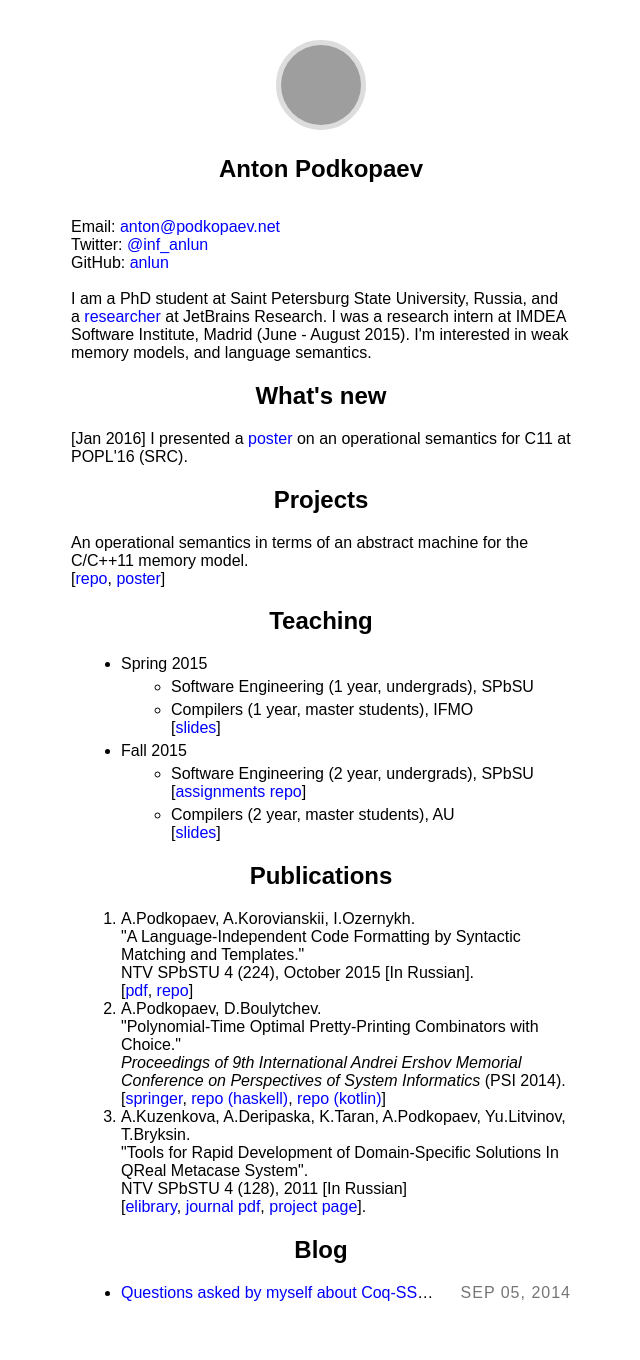
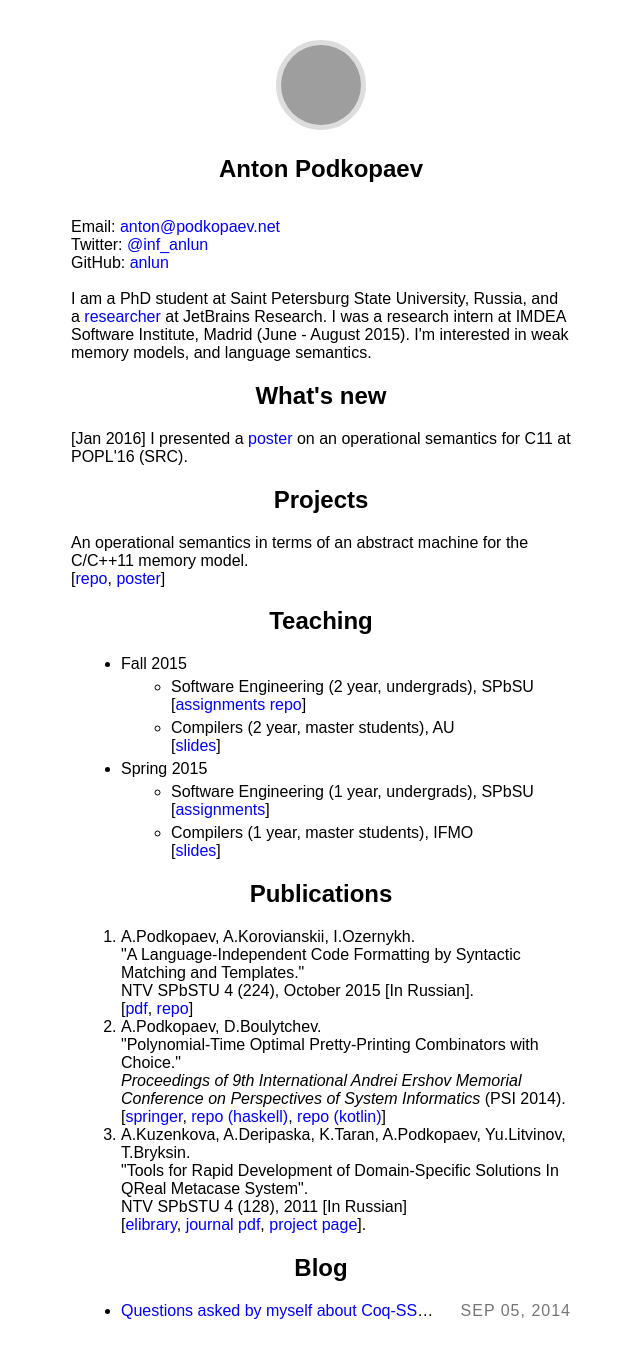
Before and after one commit to anlun/anlun.github.io, a Jekyll site: the page built from index.html, in a window 1280 px wide. Shown: the whole page, without its empty margins (319-959 px from the left). Built offline with Jekyll 4.4.1, drawn with Linux system fonts in a browser that asks for light colours; some web fonts are replaced; grey boxes are pictures that could not be loaded.

Commit message:
Working.

```diff
--- a/_includes/header.html
+++ b/_includes/header.html
@@ -2,7 +2,7 @@
 
 	{% if page.url == '/index.html' or page.url == '/' %}
 		{% assign link = '/' %}
-		{% assign prompt = 'About Anton' %}
+		{% assign prompt = 'Anton' %}
 	{% else %}
 		{% assign link = '/' %}
 		{% assign prompt = 'Back to Home' %}
--- a/index.html
+++ b/index.html
@@ -55,15 +55,6 @@ I'm interested in weak memory models, and language semantics.
 <section>
   <center><h1> Teaching </h1></center>
   <ul>
-    <li> Spring 2015
-      <ul>
-        <li> Software Engineering (1 year, undergrads), SPbSU </li>
-        <li> Compilers (1 year, master students), IFMO
-          <br />
-             [<a href="https://drive.google.com/open?id=0B3UPtzTx9FB1fmtncDZodzFnRkJRNlRLR2tqenc2eEJhZkh3clFVaGR3QUVkMTUyTjJjbGM&authuser=0">slides</a>]
-        </li>
-      </ul>
-    </li>
     <li> Fall 2015
       <ul>
         <li> Software Engineering (2 year, undergrads), SPbSU
@@ -77,6 +68,18 @@ I'm interested in weak memory models, and language semantics.
       </ul>
     </li>
 
+    <li> Spring 2015
+      <ul>
+        <li> Software Engineering (1 year, undergrads), SPbSU
+          <br />
+             [<a href="https://drive.google.com/open?id=0B3UPtzTx9FB1LUZ1dEpRT3FsRG8">assignments</a>]
+        </li>
+        <li> Compilers (1 year, master students), IFMO
+          <br />
+             [<a href="https://drive.google.com/open?id=0B3UPtzTx9FB1fmtncDZodzFnRkJRNlRLR2tqenc2eEJhZkh3clFVaGR3QUVkMTUyTjJjbGM&authuser=0">slides</a>]
+        </li>
+      </ul>
+    </li>
   </ul>
 </section>
 
```
